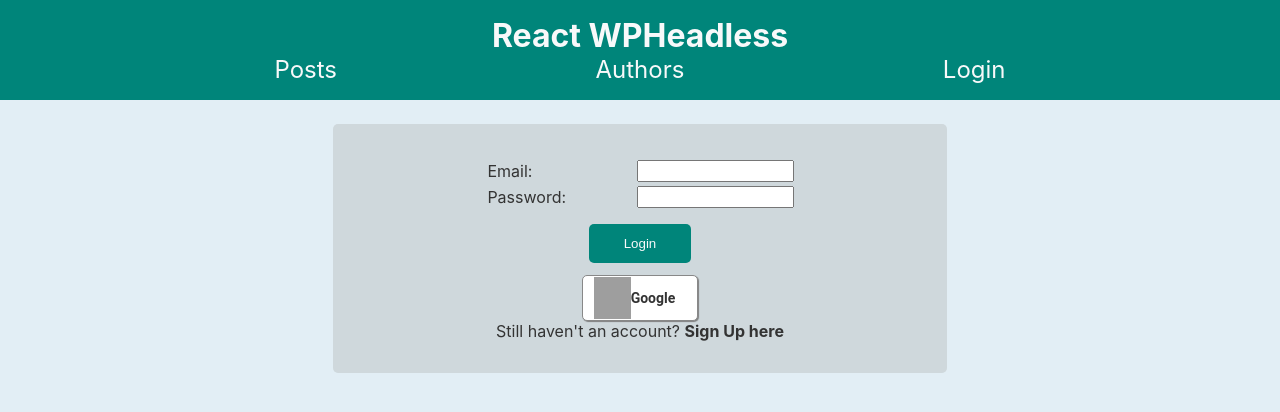
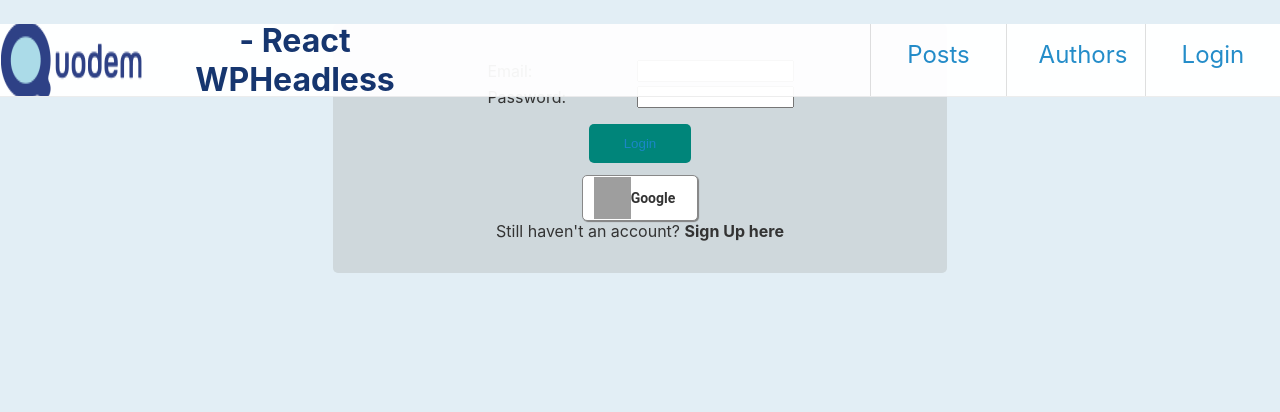
Before and after one commit to aariasquodem/wpheadless_react_graphql, a React (Create React App) app: page /login in a window 1280 px wide. Shown: the top 412 px of the page. Built offline with nearby package versions, Linux system fonts and the light colour scheme; no server answers; grey boxes are pictures that could not be loaded.

Commit message:
header styles

```diff
--- a/src/components/Header/Header.jsx
+++ b/src/components/Header/Header.jsx
@@ -5,6 +5,7 @@ import {auth} from '../../firebase';
 import {signOut} from "firebase/auth";
 import Nav from '../Nav';
 import logoutlogo from '../../assets/logout-24.ico';
+import logoQuodem from '../../assets/logo-quodem-color.png';
 
 const Header = () => {
 
@@ -20,8 +21,9 @@ const Header = () => {
   };
 
   return <header>
-          <div>
-            <h1 className="page-title">React WPHeadless</h1>
+          <div className="logo-container">
+            <img src={logoQuodem} alt="logo-quodem" />
+            <h1 className="page-title"> - React WPHeadless</h1>
             {logged ? <button onClick={logOut} className="logout"><img src={logoutlogo} alt="logout"></img></button> : <></>}
           </div>
           <Nav/>
--- a/src/styles/components/_header.scss
+++ b/src/styles/components/_header.scss
@@ -2,12 +2,20 @@
 @import '../utils/mixins.scss';
 
 header{
-    background-color: $primary;
-    padding: $med;
+    background: #fff;
+    position: fixed;
+    width: 100%;
+    height: 72px;
+    overflow: hidden;
+    border-bottom: 1px solid #ececec;
+    opacity: 0.95;
+    display: flex;
+    align-items: center;
+    justify-content: space-between;
 }
 
 .page-title{
-    color: $title-color;
+    color: #0b2c68;
 }
 
 .logout{
@@ -19,3 +27,9 @@ header{
     top: 1.5rem;
     right: 1.5rem;
 }
+
+.logo-container{
+    display: flex;
+    width: 35%;
+    justify-content: space-evenly;
+}
--- a/src/styles/components/_nav.scss
+++ b/src/styles/components/_nav.scss
@@ -1,13 +1,41 @@
 @import '../utils/variables.scss';
 @import '../utils/mixins.scss';
 
+.menu{
+    height: 100%;
+    width: 32%;
+    display: flex;
+    align-items: center;
+}
+
 .menu__box{
     list-style: none;
-    @include flex-evenly;
+    display: flex;
+    justify-content: space-between;
+    align-items: center;
     padding-left: 0;
+    width: 100%;
+    height: 100%;
+}
+
+.menu__box li{
+    width: 34%;
+    height: 100%;
+    display: flex;
+}
+
+.menu__box li:hover{
+    background: $title-color;
+}
+
+.menu__box li:hover a{
+    color: #fff;
 }
 
 .menu__item{
     color: $title-color;
-    font-size: 1.5rem;
+    border-left: 1px solid #dedede;
+    width: 100%;
+    font-size: 24px;
+    padding: 16px 32px;
 }
--- a/src/styles/utils/variables.scss
+++ b/src/styles/utils/variables.scss
@@ -2,7 +2,7 @@ $primary: #00857a;
 $secondary: #dedede;
 $item-bg: #CFD8DC;
 $body-bg: #e2eef5;
-$title-color: #f8f9fa;
+$title-color: #1a87c7;
 $txt-color: #333;
 
 $sml: 0.75rem;
```
Also changed, not shown: src/assets/logo-quodem-color.png (added).
